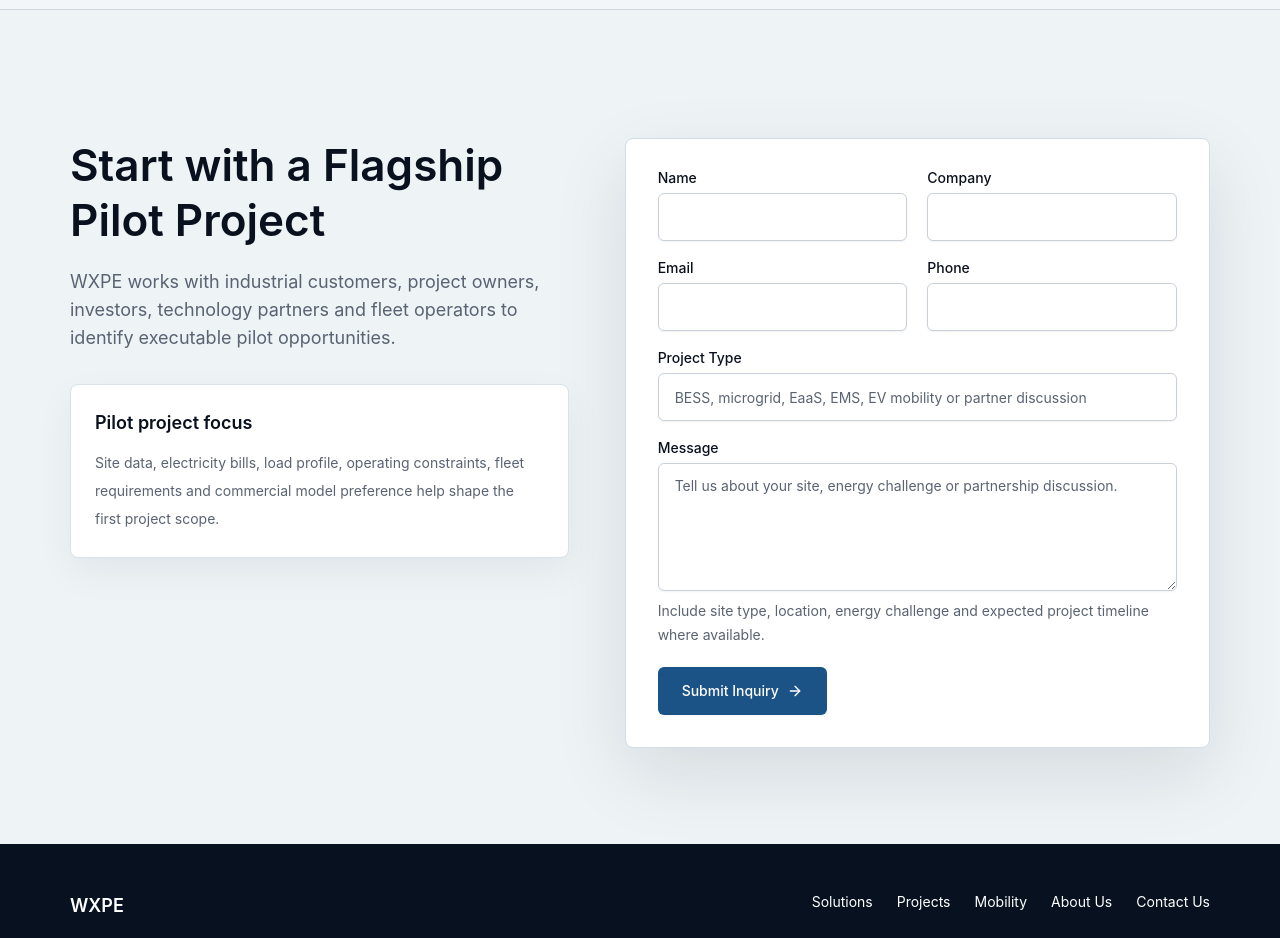
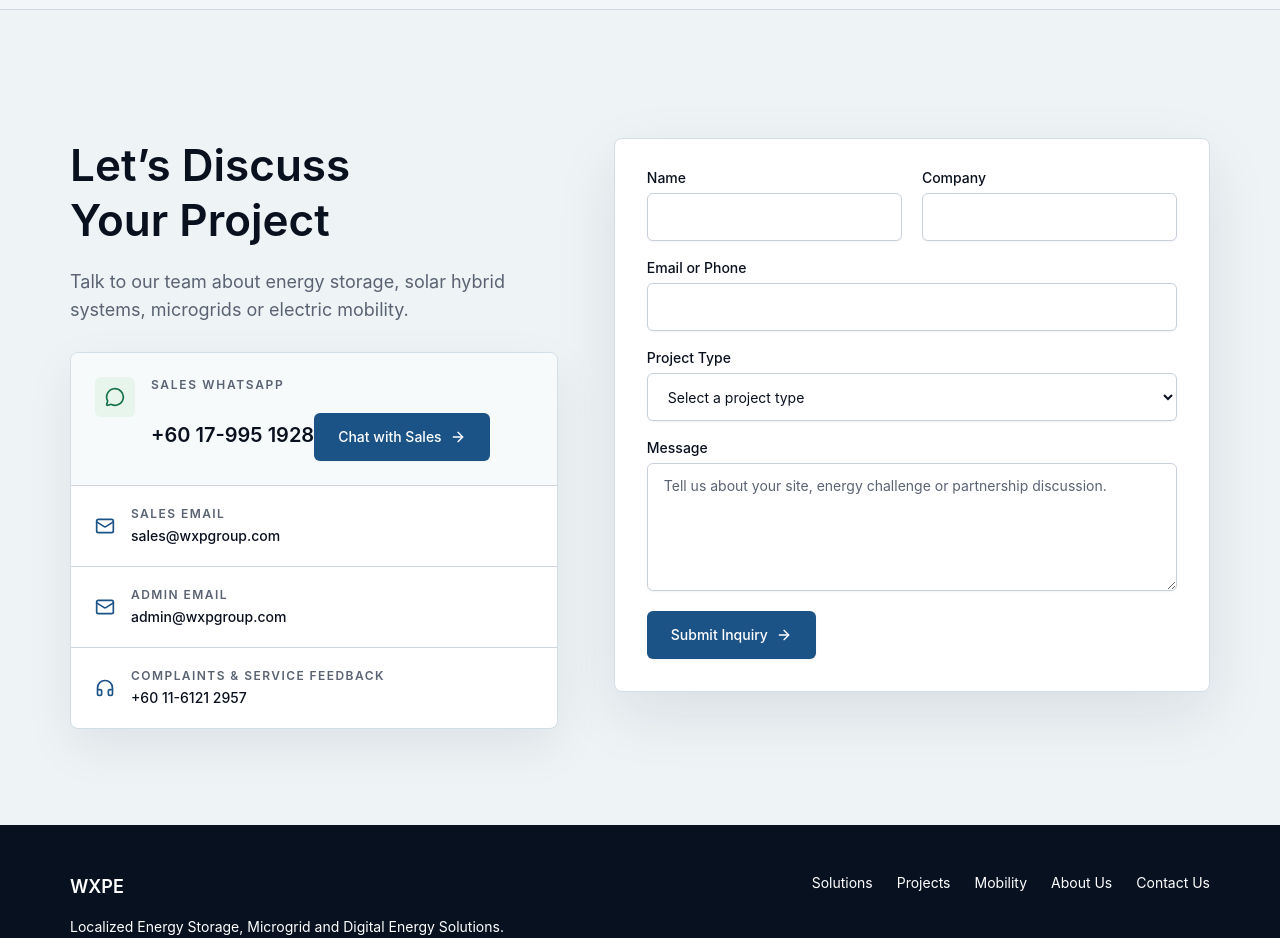
Before and after one commit to Hangzaihaha/wxpe-website, a Next.js app: page / in a window 1280 px wide. Shown: the part 3620-4558 px from the top of the page. Built offline with nearby package versions, Linux system fonts and the light colour scheme.

Commit message:
Refine Contact Us experience

```diff
--- a/components/sections/contact-section.tsx
+++ b/components/sections/contact-section.tsx
@@ -1,11 +1,11 @@
 "use client";
 
 import { FormEvent, useState } from "react";
-import { ArrowRight } from "lucide-react";
+import { ArrowRight, Headphones, Mail, MessageCircle } from "lucide-react";
 
 import { navItems } from "@/lib/site-data";
 import { Button } from "@/components/ui/button";
-import { Field, FieldDescription, FieldGroup, FieldLabel } from "@/components/ui/field";
+import { Field, FieldGroup, FieldLabel } from "@/components/ui/field";
 import { Input } from "@/components/ui/input";
 import { Textarea } from "@/components/ui/textarea";
 import { Reveal } from "@/components/reveal";
@@ -21,28 +21,100 @@
 
   return (
     <section id="contact" className="section-padding bg-[#eef3f6] pb-0">
-      <div className="container grid gap-14 lg:grid-cols-[0.92fr_1.08fr]">
-        <Reveal className="flex flex-col gap-8">
+      <div className="container grid gap-10 lg:grid-cols-[0.9fr_1.1fr] lg:gap-14">
+        <Reveal className="flex flex-col gap-7">
           <SectionHeading
-            title="Start with a Flagship Pilot Project"
-            description="WXPE works with industrial customers, project owners, investors, technology partners and fleet operators to identify executable pilot opportunities."
+            title="Let’s Discuss Your Project"
+            description="Talk to our team about energy storage, solar hybrid systems, microgrids or electric mobility."
           />
-          <div className="rounded-lg border border-[#d8e2e8] bg-card p-6 shadow-[0_14px_38px_rgba(11,18,32,0.055)]">
-            <h3 className="text-lg font-semibold text-foreground">
-              Pilot project focus
-            </h3>
-            <p className="mt-3 text-sm leading-7 text-muted-foreground">
-              Site data, electricity bills, load profile, operating constraints,
-              fleet requirements and commercial model preference help shape the
-              first project scope.
-            </p>
+          <div className="overflow-hidden rounded-lg border border-[#d2dee6] bg-card shadow-[0_18px_50px_rgba(11,18,32,0.07)]">
+            <div className="border-b border-border bg-[#f7fafb] p-6">
+              <div className="flex items-start gap-4">
+                <span className="flex size-10 shrink-0 items-center justify-center rounded-md bg-[#e7f5ed] text-[#167147]">
+                  <MessageCircle aria-hidden="true" className="size-5" />
+                </span>
+                <div className="min-w-0 flex-1">
+                  <p className="text-xs font-semibold uppercase tracking-[0.14em] text-muted-foreground">
+                    Sales WhatsApp
+                  </p>
+                  <a
+                    href="https://wa.me/60179951928"
+                    target="_blank"
+                    rel="noreferrer"
+                    className="mt-2 inline-block text-xl font-semibold text-foreground transition-colors hover:text-primary"
+                  >
+                    +60 17-995 1928
+                  </a>
+                  <Button asChild size="lg" className="mt-5 w-full sm:w-fit">
+                    <a
+                      href="https://wa.me/60179951928"
+                      target="_blank"
+                      rel="noreferrer"
+                    >
+                      Chat with Sales
+                      <ArrowRight data-icon="inline-end" aria-hidden="true" />
+                    </a>
+                  </Button>
+                </div>
+              </div>
+            </div>
+
+            <div className="divide-y divide-border">
+              <a
+                href="mailto:sales@wxpgroup.com"
+                className="flex items-center gap-4 px-6 py-5 transition-colors hover:bg-secondary/70"
+              >
+                <Mail aria-hidden="true" className="size-5 shrink-0 text-primary" />
+                <span className="min-w-0">
+                  <span className="block text-xs font-semibold uppercase tracking-[0.12em] text-muted-foreground">
+                    Sales Email
+                  </span>
+                  <span className="mt-1 block break-all text-sm font-medium text-foreground">
+                    sales@wxpgroup.com
+                  </span>
+                </span>
+              </a>
+              <a
+                href="mailto:admin@wxpgroup.com"
+                className="flex items-center gap-4 px-6 py-5 transition-colors hover:bg-secondary/70"
+              >
+                <Mail aria-hidden="true" className="size-5 shrink-0 text-primary" />
+                <span className="min-w-0">
+                  <span className="block text-xs font-semibold uppercase tracking-[0.12em] text-muted-foreground">
+                    Admin Email
+                  </span>
+                  <span className="mt-1 block break-all text-sm font-medium text-foreground">
+                    admin@wxpgroup.com
+                  </span>
+                </span>
+              </a>
+              <a
+                href="https://wa.me/601161212957"
+                target="_blank"
+                rel="noreferrer"
+                className="flex items-center gap-4 px-6 py-5 transition-colors hover:bg-secondary/70"
+              >
+                <Headphones
+                  aria-hidden="true"
+                  className="size-5 shrink-0 text-primary"
+                />
+                <span className="min-w-0">
+                  <span className="block text-xs font-semibold uppercase tracking-[0.12em] text-muted-foreground">
+                    Complaints &amp; Service Feedback
+                  </span>
+                  <span className="mt-1 block text-sm font-medium text-foreground">
+                    +60 11-6121 2957
+                  </span>
+                </span>
+              </a>
+            </div>
           </div>
         </Reveal>
 
         <Reveal delay={0.12}>
           <form
             onSubmit={onSubmit}
-            className="rounded-lg border border-[#d2dee6] bg-card p-6 shadow-[0_26px_76px_rgba(11,18,32,0.105)] md:p-8"
+            className="rounded-lg border border-[#d2dee6] bg-card p-6 shadow-[0_22px_64px_rgba(11,18,32,0.09)] md:p-8"
           >
             <FieldGroup>
               <div className="grid gap-5 md:grid-cols-2">
@@ -54,22 +126,36 @@
                   <FieldLabel htmlFor="company">Company</FieldLabel>
                   <Input id="company" name="company" autoComplete="organization" required />
                 </Field>
-                <Field>
-                  <FieldLabel htmlFor="email">Email</FieldLabel>
-                  <Input id="email" name="email" type="email" autoComplete="email" required />
-                </Field>
-                <Field>
-                  <FieldLabel htmlFor="phone">Phone</FieldLabel>
-                  <Input id="phone" name="phone" autoComplete="tel" />
+                <Field className="md:col-span-2">
+                  <FieldLabel htmlFor="contact">Email or Phone</FieldLabel>
+                  <Input id="contact" name="contact" required />
                 </Field>
               </div>
               <Field>
                 <FieldLabel htmlFor="projectType">Project Type</FieldLabel>
-                <Input
+                <select
                   id="projectType"
                   name="projectType"
-                  placeholder="BESS, microgrid, EaaS, EMS, EV mobility or partner discussion"
-                />
+                  defaultValue=""
+                  required
+                  className="flex h-12 w-full rounded-md border border-input bg-card px-4 py-3 text-sm text-foreground shadow-sm transition-colors focus-visible:outline-none focus-visible:ring-2 focus-visible:ring-ring"
+                >
+                  <option value="" disabled>
+                    Select a project type
+                  </option>
+                  <option value="battery-energy-storage">
+                    Battery Energy Storage
+                  </option>
+                  <option value="solar-hybrid-microgrid">
+                    Solar Hybrid / Microgrid
+                  </option>
+                  <option value="energy-as-a-service">
+                    Energy-as-a-Service
+                  </option>
+                  <option value="ev-mobility">EV Mobility</option>
+                  <option value="partnership">Partnership</option>
+                  <option value="other">Other</option>
+                </select>
               </Field>
               <Field>
                 <FieldLabel htmlFor="message">Message</FieldLabel>
@@ -79,10 +165,6 @@
                   placeholder="Tell us about your site, energy challenge or partnership discussion."
                   required
                 />
-                <FieldDescription>
-                  Include site type, location, energy challenge and expected
-                  project timeline where available.
-                </FieldDescription>
               </Field>
               <Button type="submit" size="lg" className="w-full sm:w-fit">
                 Submit Inquiry
```
